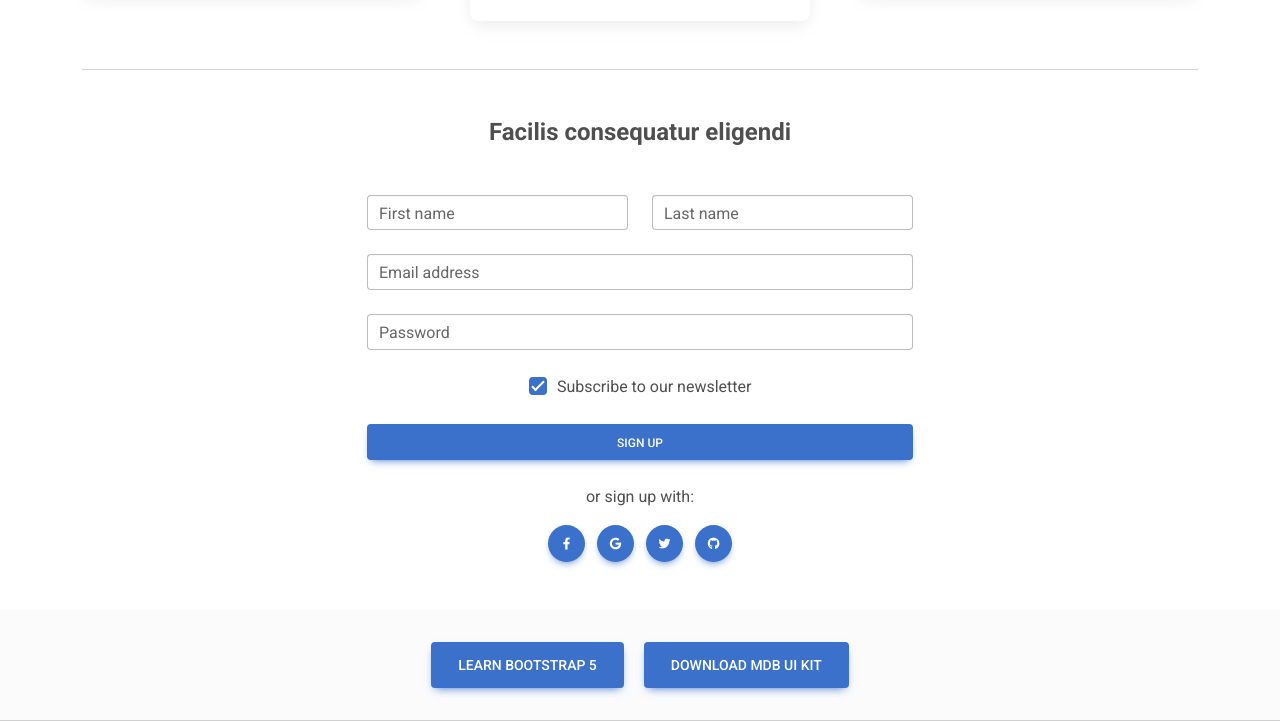
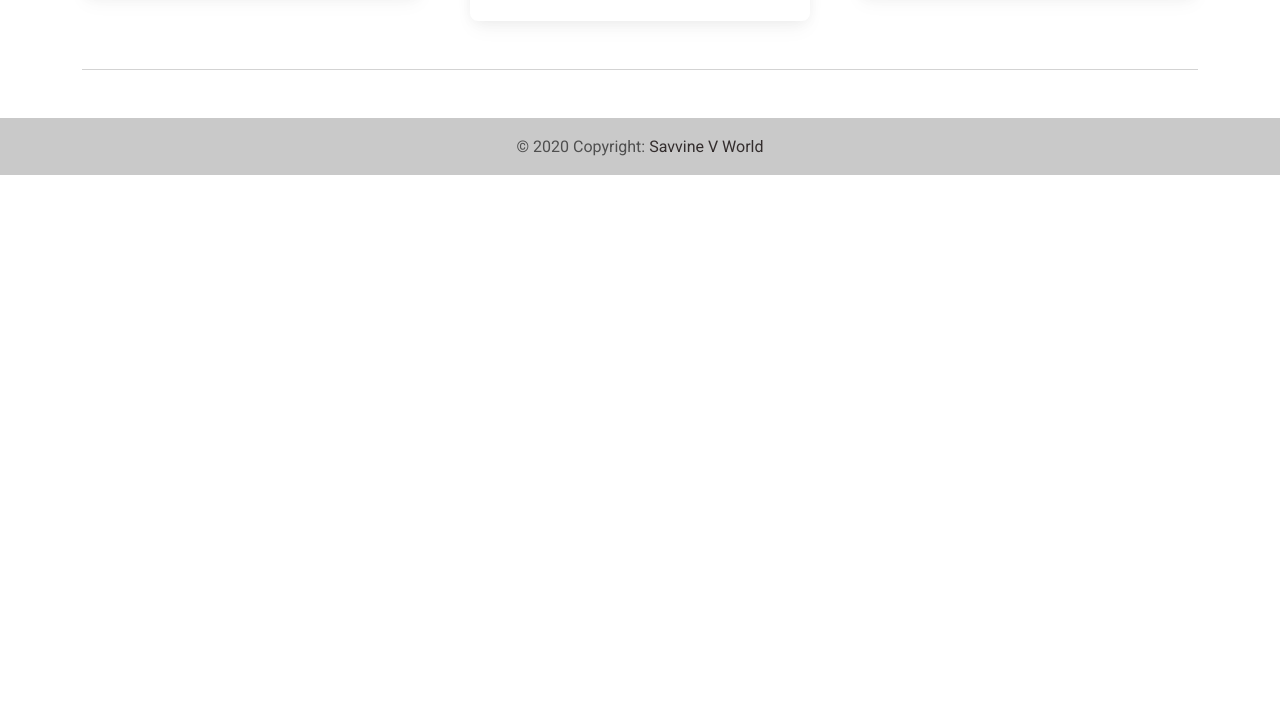
Before and after one commit to inioluwa7/savvine, a plain HTML site: page index.html in a window 1280 px wide. Shown: the part 2079-2800 px from the top of the page. After the commit the page ends 2254 px from the top, so only its background shows below. Drawn offline with nearby package versions, Linux system fonts and the light colour scheme.

Commit message:
updated footer

```diff
--- a/index.html
+++ b/index.html
@@ -269,121 +269,16 @@
       <!--Section: Content-->
 
       <hr class="my-5" />
-
-      <!--Section: Content-->
-      <section class="mb-5">
-        <h4 class="mb-5 text-center"><strong>Facilis consequatur eligendi</strong></h4>
-
-        <div class="row d-flex justify-content-center">
-          <div class="col-md-6">
-            <form>
-              <!-- 2 column grid layout with text inputs for the first and last names -->
-              <div class="row mb-4">
-                <div class="col">
-                  <div class="form-outline">
-                    <input type="text" id="form3Example1" class="form-control" />
-                    <label class="form-label" for="form3Example1">First name</label>
-                  </div>
-                </div>
-                <div class="col">
-                  <div class="form-outline">
-                    <input type="text" id="form3Example2" class="form-control" />
-                    <label class="form-label" for="form3Example2">Last name</label>
-                  </div>
-                </div>
-              </div>
-
-              <!-- Email input -->
-              <div class="form-outline mb-4">
-                <input type="email" id="form3Example3" class="form-control" />
-                <label class="form-label" for="form3Example3">Email address</label>
-              </div>
-
-              <!-- Password input -->
-              <div class="form-outline mb-4">
-                <input type="password" id="form3Example4" class="form-control" />
-                <label class="form-label" for="form3Example4">Password</label>
-              </div>
-
-              <!-- Checkbox -->
-              <div class="form-check d-flex justify-content-center mb-4">
-                <input class="form-check-input me-2" type="checkbox" value="" id="form2Example3" checked />
-                <label class="form-check-label" for="form2Example3">
-                  Subscribe to our newsletter
-                </label>
-              </div>
-
-              <!-- Submit button -->
-              <button type="submit" class="btn btn-primary btn-block mb-4">
-                Sign up
-              </button>
-
-              <!-- Register buttons -->
-              <div class="text-center">
-                <p>or sign up with:</p>
-                <button type="button" class="btn btn-primary btn-floating mx-1">
-                  <i class="fab fa-facebook-f"></i>
-                </button>
-
-                <button type="button" class="btn btn-primary btn-floating mx-1">
-                  <i class="fab fa-google"></i>
-                </button>
-
-                <button type="button" class="btn btn-primary btn-floating mx-1">
-                  <i class="fab fa-twitter"></i>
-                </button>
-
-                <button type="button" class="btn btn-primary btn-floating mx-1">
-                  <i class="fab fa-github"></i>
-                </button>
-              </div>
-            </form>
-          </div>
-        </div>
-      </section>
-      <!--Section: Content-->
     </div>
   </main>
   <!--Main layout-->
 
   <!--Footer-->
   <footer class="bg-light text-lg-start">
-    <div class="py-4 text-center">
-      <a role="button" class="btn btn-primary btn-lg m-2"
-        href="https://www.youtube.com/channel/UC5CF7mLQZhvx8O5GODZAhdA" rel="nofollow" target="_blank">
-        Learn Bootstrap 5
-      </a>
-      <a role="button" class="btn btn-primary btn-lg m-2" href="https://mdbootstrap.com/docs/standard/" target="_blank">
-        Download MDB UI KIT
-      </a>
-    </div>
-
-    <hr class="m-0" />
-
-    <div class="text-center py-4 align-items-center">
-      <p>Follow MDB on social media</p>
-      <a href="https://www.youtube.com/channel/UC5CF7mLQZhvx8O5GODZAhdA" class="btn btn-primary m-1" role="button"
-        rel="nofollow" target="_blank">
-        <i class="fab fa-youtube"></i>
-      </a>
-      <a href="https://www.facebook.com/mdbootstrap" class="btn btn-primary m-1" role="button" rel="nofollow"
-        target="_blank">
-        <i class="fab fa-facebook-f"></i>
-      </a>
-      <a href="https://twitter.com/MDBootstrap" class="btn btn-primary m-1" role="button" rel="nofollow"
-        target="_blank">
-        <i class="fab fa-twitter"></i>
-      </a>
-      <a href="https://github.com/mdbootstrap/mdb-ui-kit" class="btn btn-primary m-1" role="button" rel="nofollow"
-        target="_blank">
-        <i class="fab fa-github"></i>
-      </a>
-    </div>
-
     <!-- Copyright -->
     <div class="text-center p-3" style="background-color: rgba(0, 0, 0, 0.2);">
       © 2020 Copyright:
-      <a class="text-dark" href="">MDBootstrap.com</a>
+      <a class="text-dark" href="">Savvine V World</a>
     </div>
 
     <!-- Copyright -->
```
